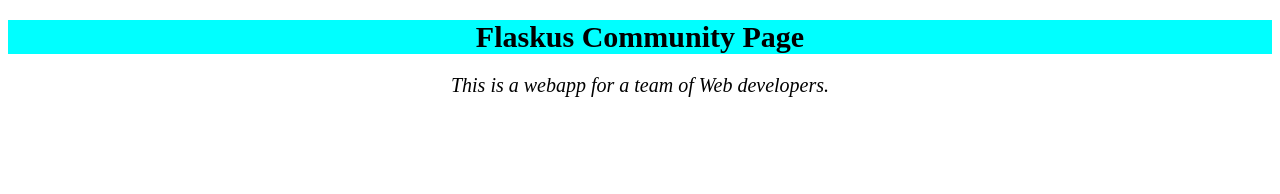
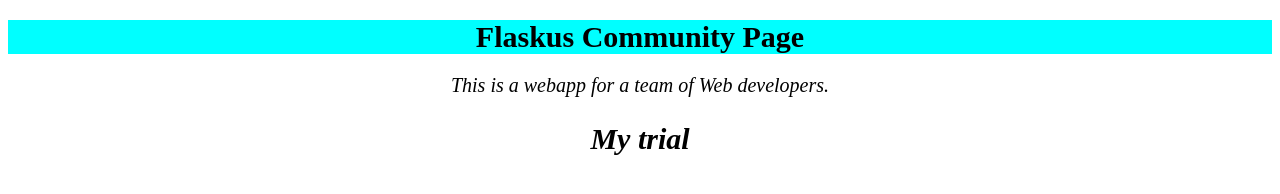
Before and after one commit to Dumte/flaskus, a plain HTML site: page index.html in a window 1280 px wide. Drawn offline with Linux system fonts and the light colour scheme.

Commit message:
Update index.html
I just created a div with class "check" just to understand what how to edit an existing file

```diff
--- a/index.html
+++ b/index.html
@@ -17,6 +17,7 @@
 
 		<div class="introduction">
 			<p>This is a webapp for a team of Web developers.</p>
+                <div class="check"> <h2>My trial</h2>
 		</div>
 
 	</body>
```
